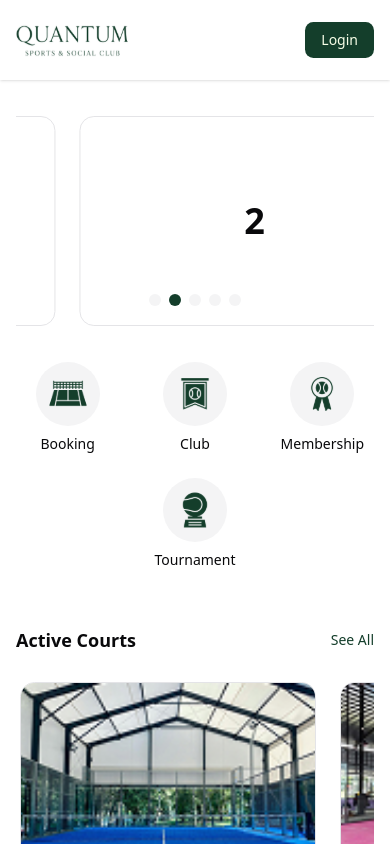
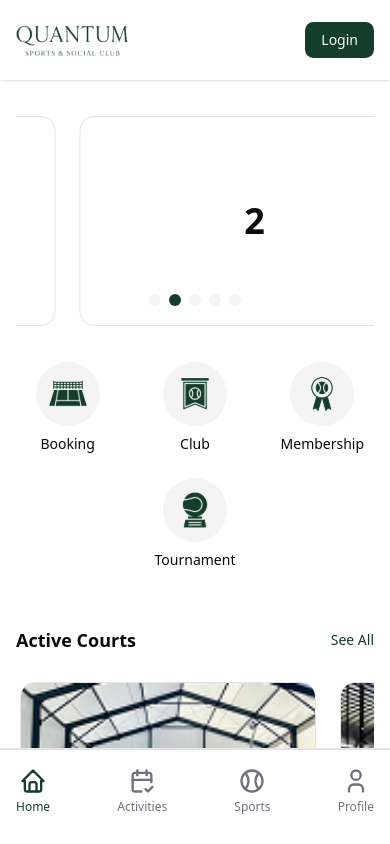
Before and after one commit to ciptacodeteam/quantum-sport-frontend, a Next.js app: page / in a window 390 px wide. Shown: the top 844 px of the page. Built offline with nearby package versions, Linux system fonts and the light colour scheme; no server answers.

Commit message:
feat: add MainBottomNavigation component and adjust Membership CTA image size

```diff
--- a/app/page.tsx
+++ b/app/page.tsx
@@ -1,3 +1,4 @@
+import MainBottomNavigation from '@/components/footers/MainBottomNavigation';
 import MainHeader from '@/components/headers/MainHeader';
 import ActiveCourtSection from '@/components/section/home/ActiveCourtSection';
 import BannerSection from '@/components/section/home/BannerSection';
@@ -8,12 +9,13 @@ export default async function HomePage() {
   return (
     <>
       <MainHeader />
-      <main className="mt-0 w-full md:mt-14">
+      <main className="mt-0 mb-[28%] w-full md:mt-14">
         <BannerSection />
         <MenuSection />
         <ActiveCourtSection />
         <MembershipCtaSection />
       </main>
+      <MainBottomNavigation />
     </>
   );
 }
--- /dev/null
+++ b/components/footers/MainBottomNavigation.tsx
@@ -0,0 +1,44 @@
+'use client';
+
+import { IconBallTennis, IconCalendarCheck, IconHome, IconUser } from '@tabler/icons-react';
+import Link from 'next/link';
+import { usePathname } from 'next/navigation';
+import { useCallback } from 'react';
+
+const navigationItems = [
+  { title: 'Home', icon: <IconHome size={28} />, path: '/' },
+  { title: 'Activities', icon: <IconCalendarCheck size={28} />, path: '/activities' },
+  { title: 'Sports', icon: <IconBallTennis size={28} />, path: '/sports' },
+  { title: 'Profile', icon: <IconUser size={28} />, path: '/profile' }
+];
+
+const MainBottomNavigation = () => {
+  const pathname = usePathname();
+
+  const isActive = useCallback((path: string) => pathname === path, [pathname]);
+
+  return (
+    <div className="fixed right-0 bottom-0 left-0">
+      <div className="flex-center min-h-24 w-full border-t-2 bg-white pb-3 md:hidden">
+        <nav className="w-full max-w-7xl px-4">
+          <ul className="flex-between w-full">
+            {navigationItems.map((item) => (
+              <li key={item.title}>
+                <Link
+                  href={item.path}
+                  className={`flex-center flex-col py-2 ${
+                    isActive(item.path) ? 'text-primary' : 'text-muted-foreground'
+                  }`}
+                >
+                  {item.icon}
+                  <span className="mt-1 text-xs sm:text-sm">{item.title}</span>
+                </Link>
+              </li>
+            ))}
+          </ul>
+        </nav>
+      </div>
+    </div>
+  );
+};
+export default MainBottomNavigation;
--- a/components/section/home/MembershipCtaSection.tsx
+++ b/components/section/home/MembershipCtaSection.tsx
@@ -28,8 +28,8 @@ const MembershipCtaSection = () => {
                 src="/assets/img/player.png"
                 alt="Membership Cta"
                 preload
-                width={256}
-                height={256}
+                width={400}
+                height={400}
                 className="w-full rotate-12 object-contain"
               />
             </div>
```
